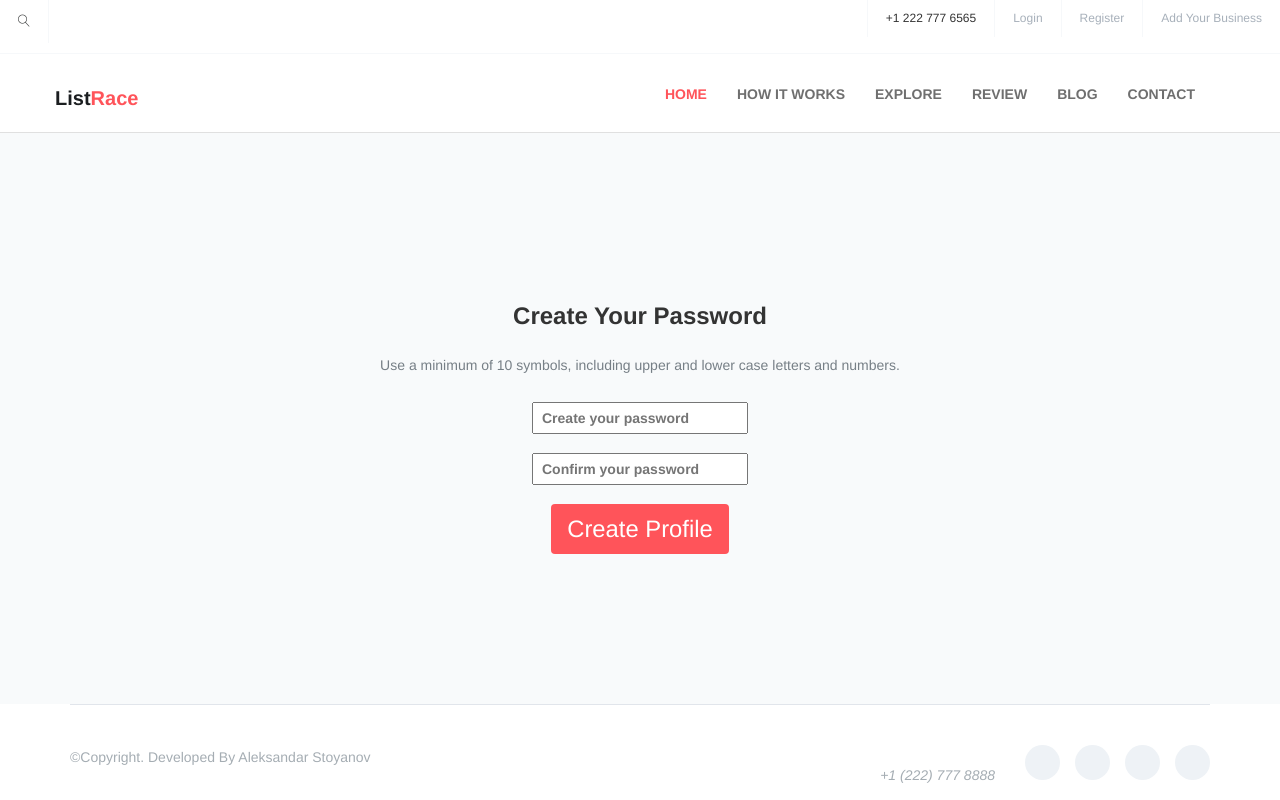
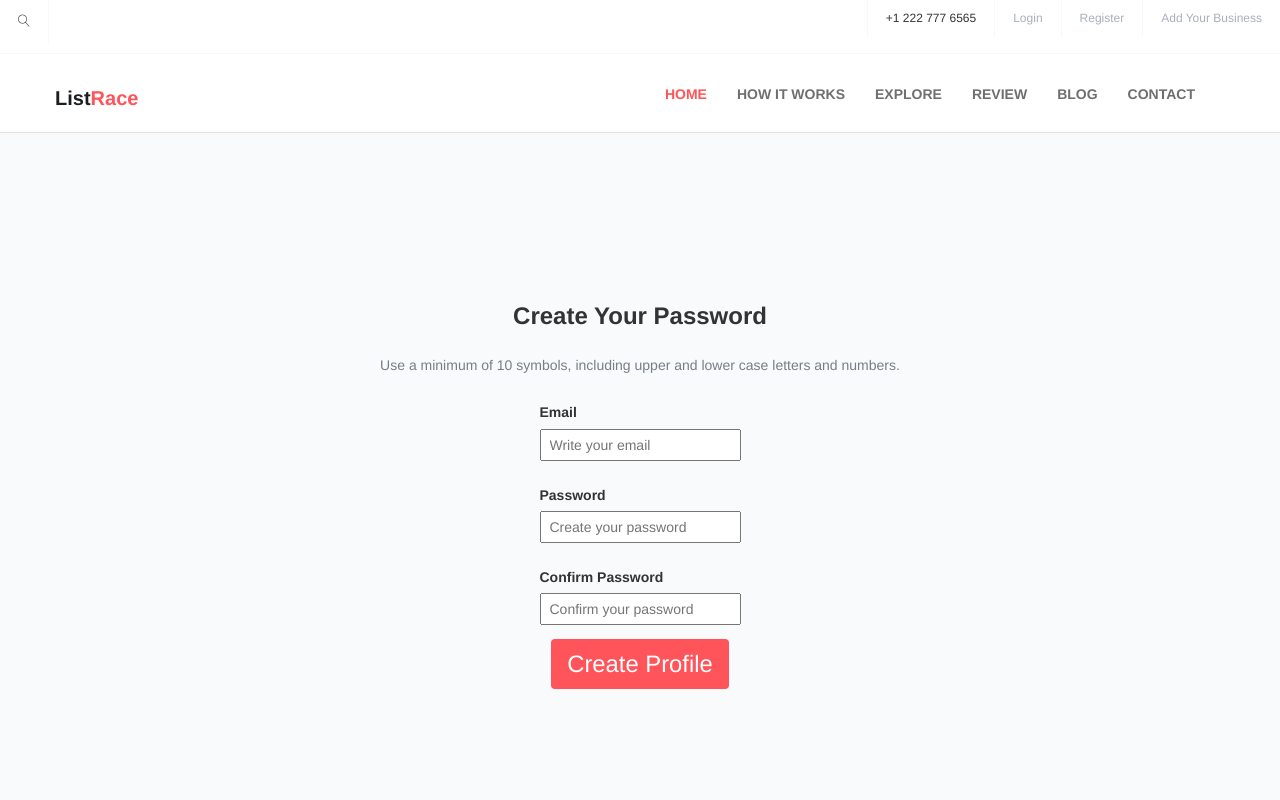
Before and after one commit to lsfckt/list-race-react-project, a React (Vite) app in the folder client/: page /register in a window 1280 px wide. Shown: the top 800 px of the page. Built offline with nearby package versions, Linux system fonts and the light colour scheme.

Commit message:
edit register component
add email input

```diff
--- a/client/src/components/Register.jsx
+++ b/client/src/components/Register.jsx
@@ -3,17 +3,23 @@ import styles from './Register.module.css';
 export default function Register() {
 
     return (
-        <div className={styles['create-pass-layout']}>
-            <h3 className={styles['create-pass-title']}>Create your password</h3>
+        <div className={styles['create-account-layout']}>
+            <h3 className={styles['create-account-title']}>Create your password</h3>
             <p>Use a minimum of 10 symbols, including upper and lower case letters and numbers.</p>
 
-            <form className={styles['create-pass-form']}>
-                <label htmlFor="password">
-                    <input className={styles['password']} type="password" name="password" id="password" placeholder="Create your password"/>
-                </label>
-                <label htmlFor="confirm-password">
-                    <input className={styles['confirm-password']} type="password" name="confirm-password" id="confirm-password" placeholder="Confirm your password"/>
-                </label>
+            <form className={styles['create-account-form']}>
+                <div className={styles['labels']}>
+                    <label htmlFor="email">Email</label>
+                    <input className={styles['email']} type="email" name="email" id="email" placeholder="Write your email" />
+                </div>
+                <div className={styles['labels']}>
+                    <label htmlFor="password">Password</label>
+                    <input className={styles['password']} type="password" name="password" id="password" placeholder="Create your password" />
+                </div>
+                <div className={styles['labels']}>
+                    <label htmlFor="confirm-password">Confirm Password</label>
+                    <input className={styles['confirm-password']} type="password" name="confirm-password" id="confirm-password" placeholder="Confirm your password" />
+                </div>
             </form>
 
             <button type="submit" className={styles['create-btn-submit']}>Create Profile</button>
--- a/client/src/components/Register.module.css
+++ b/client/src/components/Register.module.css
@@ -1,4 +1,4 @@
-.create-pass-layout {
+.create-account-layout {
     background-color: #f8fafb;
     padding: 150px 0;
     display: flex;
@@ -7,16 +7,17 @@
     gap: 1em;
 }
 
-.create-pass-title {
+.create-account-title {
     font-weight: 700;
 }
 
-.create-pass-form {
+.create-account-form {
     display: flex;
     flex-direction: column;
-    gap: 1em;
+    gap: 1.7em;
 }
 
+.email,
 .password,
 .confirm-password {
     padding: 4px 8px;
@@ -30,3 +31,9 @@
     padding: 8px 16px;
     border-radius: 4px;
 }
+
+.labels {
+    display: flex;
+    flex-direction: column;
+    gap: 0.1em;
+}
```
